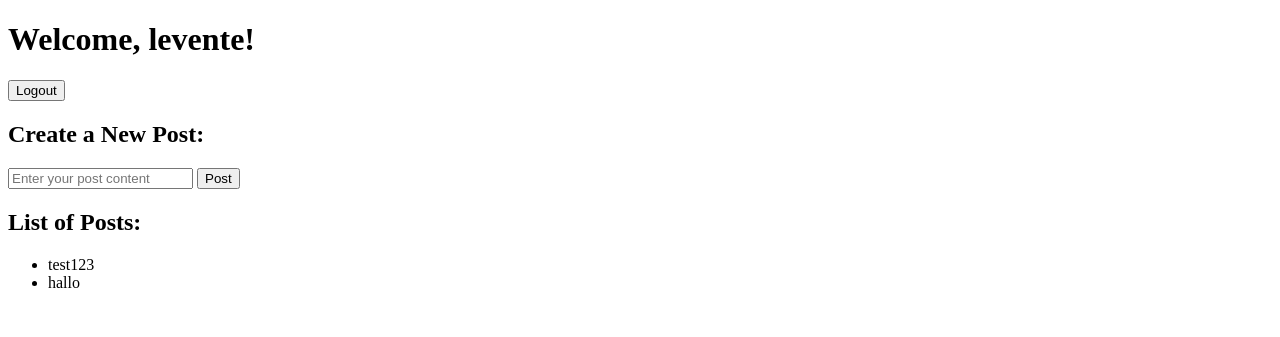
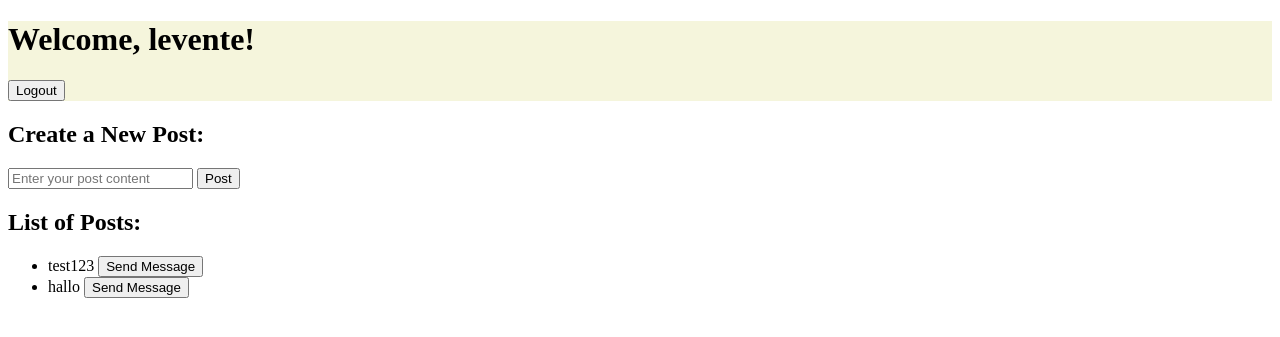
Before and after one commit to leventekadocsa/flask-app, a Flask app: page / in a window 1280 px wide. Shown: the top 337 px of the page. Run offline with Flask 3, Linux system fonts and the light colour scheme; a user stored in the database is signed in.

Commit message:
message add - not working

```diff
--- a/app.py
+++ b/app.py
@@ -15,6 +15,7 @@ class User(UserMixin, db.Model):
     username = db.Column(db.String(20), unique=True, nullable=False)
     password = db.Column(db.String(60), nullable=False)
 
+
 # Define Post model (you may need additional fields)
 class Post(db.Model):
     id = db.Column(db.Integer, primary_key=True)
@@ -30,12 +31,33 @@ def create_post():
     db.session.commit()
     return redirect(url_for('home'))
 
+
 # Define Message model (you may need additional fields)
 class Message(db.Model):
     id = db.Column(db.Integer, primary_key=True)
     content = db.Column(db.String(140), nullable=False)
     sender_id = db.Column(db.Integer, db.ForeignKey('user.id'), nullable=False)
     receiver_id = db.Column(db.Integer, db.ForeignKey('user.id'), nullable=False)
+
+@app.route('/messages')
+@login_required
+def messages():
+    messages = Message.query.filter(Message.receiver_id == current_user.id)
+    return render_template('messages.html', messages=messages)
+
+
+# Add a new route to handle sending messages
+@app.route('/send_message/<int:user_id>', methods=['POST'])
+@login_required
+def send_message(user_id):
+    content = request.form['message_content']
+    sender_id = current_user.id
+    new_message = Message(content=content, sender_id=sender_id, receiver_id=user_id)
+    db.session.add(new_message)
+    db.session.commit()
+    return redirect(url_for('home'))
+
+
 
 # Initialize Flask-Login
 login_manager = LoginManager(app)
--- /dev/null
+++ b/static/home.css
@@ -0,0 +1,3 @@
+header{
+    background-color: beige;
+}
--- a/templates/home.html
+++ b/templates/home.html
@@ -4,6 +4,7 @@
     <meta charset="UTF-8">
     <meta name="viewport" content="width=device-width, initial-scale=1.0">
     <title>Home Page</title>
+    <link rel="stylesheet" href="{{ url_for('static', filename='/home.css') }}">
 </head>
 <body>
     <header>
@@ -14,7 +15,7 @@
     </header>
     <main>
 
-        <!-- Add a form for creating new posts -->
+                <!-- Add a form for creating new posts -->
         <div>
             <h2>Create a New Post:</h2>
             <form action="{{ url_for('create_post') }}" method="post">
@@ -26,9 +27,15 @@
         <h2>List of Posts:</h2>
         <ul>
             {% for post in posts %}
-                <li>{{ post.content }}</li>
+                <li>
+                    {{ post.content }}
+                    <form action="{{ url_for('send_message', user_id=post.user_id) }}" method="post" style="display:inline;">
+                        <button type="submit">Send Message</button>
+                    </form>
+                </li>
             {% endfor %}
         </ul>
+
 
     </main>
 </body>
```
Also changed, not shown: templates/messages.html (+22 -0 lines).
